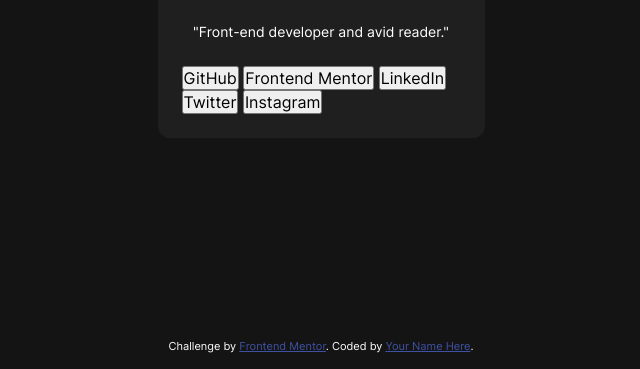
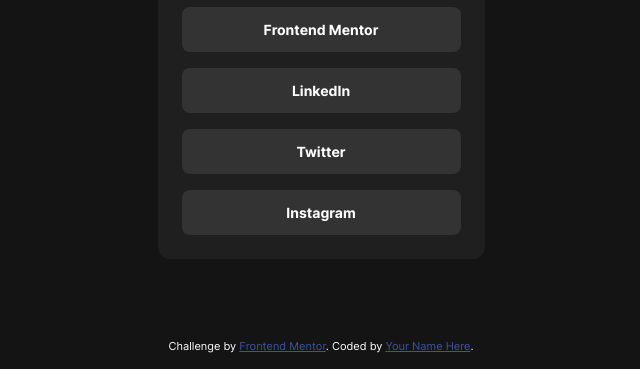
Before and after one commit to KaiWaldrant/fem-social-links-profile, a plain HTML site: page index.html in a window 1280 px wide. Shown: the part 431-800 px from the top of the page, without its empty margins (319-959 px from the left). Drawn offline with Linux system fonts and the light colour scheme.

Commit message:
style social buttons

```diff
--- a/index.html
+++ b/index.html
@@ -21,11 +21,11 @@
       </div>
       <p class="card__quote">"Front-end developer and avid reader."</p>
       <div class="card__socials">
-        <a href="#"><button class="socials__button">GitHub</button></a>
-        <a href="#"><button class="socials__button">Frontend Mentor</button></a>
-        <a href="#"><button class="socials__button">LinkedIn</button></a>
-        <a href="#"><button class="socials__button">Twitter</button></a>
-        <a href="#"><button class="socials__button">Instagram</button></a>
+        <a href="#"><button>GitHub</button></a>
+        <a href="#"><button>Frontend Mentor</button></a>
+        <a href="#"><button>LinkedIn</button></a>
+        <a href="#"><button>Twitter</button></a>
+        <a href="#"><button>Instagram</button></a>
       </div>
     </div>
     <div class="attribution">
--- a/style.css
+++ b/style.css
@@ -56,9 +56,6 @@ video {
   --grey-900: hsl(0, 0%, 8%);
 
   font-family: 'Inter', system-ui, -apple-system, BlinkMacSystemFont, 'Segoe UI', Roboto, Oxygen, Ubuntu, Cantarell, 'Open Sans', 'Helvetica Neue', sans-serif;
-  --font-size-sm: .75rem;
-  --font-size-md: .875rem;
-  --font-size-heading-2: 1.25rem;
 }
 
 body {
@@ -86,7 +83,7 @@ p {
   background-color: var(--grey-800);
   padding: 1.5rem;
   border-radius: 12px;
-  max-width: 327px;
+  width: 327px;
   display: flex;
   flex-direction: column;
   gap: 1.5rem;
@@ -115,7 +112,31 @@ p {
   }
 }
 
+.card__socials {
+  display: grid;
+  gap: 1rem;
+  width: 100%;
 
+  & button {
+    width: 100%;
+    padding: 0.75rem;
+    background-color: var(--grey-700);
+    border: none;
+    border-radius: 8px;
+    color: var(--white);
+    font-size: 0.875rem;
+    line-height: 150%;
+    font-weight: 700;
+    transition: background-color 0.3s ease-in, color 0.3s ease-in;
+
+    &:hover {
+      background-color: var(--green);
+      cursor: pointer;
+      color: var(--grey-700);
+      transition: background-color 0.3s ease-in, color 0.3s ease-in;
+    }
+  }
+}
 
 .attribution {
   font-size: 11px;
```
